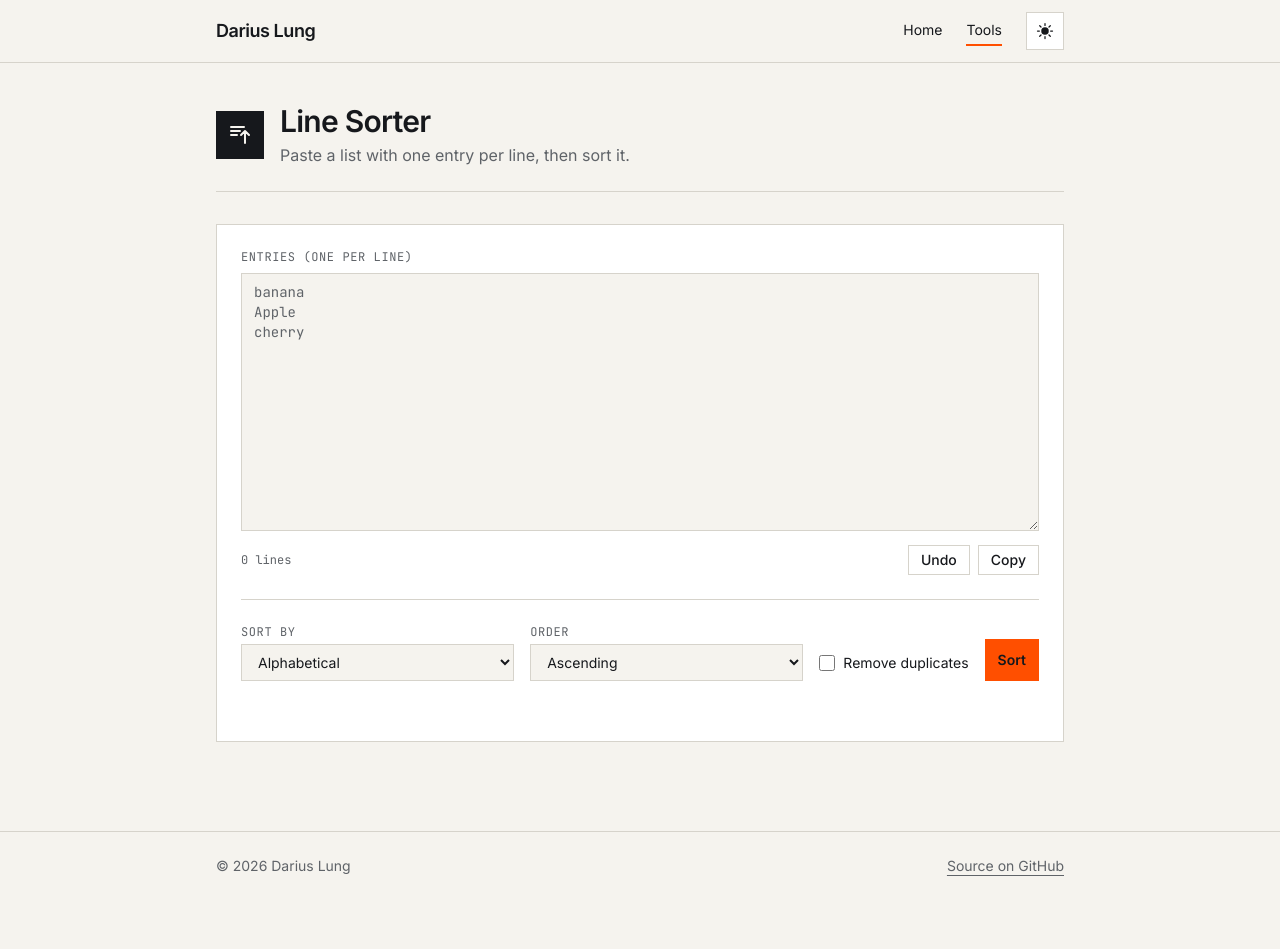
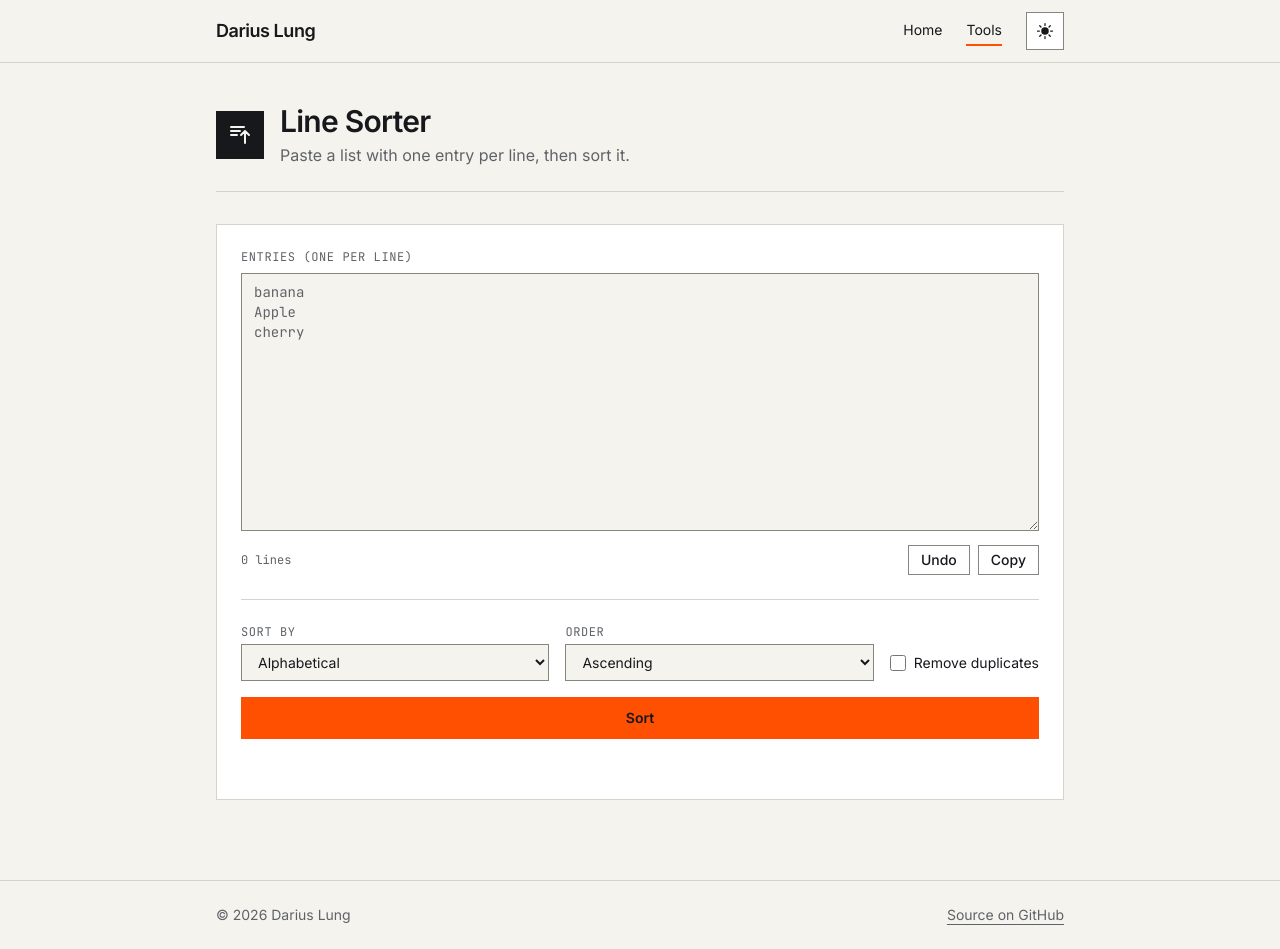
Before and after one commit to dariuslung/dariuslung.github.io, a Jekyll site: the page built from tools/line-sorter.html, in a window 1280 px wide. Built offline with Jekyll 4.4.1, drawn with Linux system fonts in a browser that asks for light colours; before the commit the page ends 900 px from its top, so only the background shows below that.

Commit message:
style: fix control contrast, chart, Spotify rows and primary buttons
Add a rule-strong token (3:1) for input and button borders, use signal-text for focus rings, and lift the dark surface. Draw the Weighted RNG chart at container width with ink bars and labels that tilt only when they collide. Stack Spotify playlist rows on narrow screens and give controls a 44px minimum height on touch devices. Make Line Sorter's Sort full width, make the home Copy button secondary and drop Compose. Rebuild styles.css.

```diff
--- a/assets/css/styles.css
+++ b/assets/css/styles.css
@@ -506,6 +506,7 @@
     --c-ink: 22 24 28;
     --c-muted: 95 99 104;
     --c-rule: 214 211 203;
+    --c-rule-strong: 135 133 128;
     --c-signal: 255 79 0;
     --c-signal-text: 194 59 0;
     --c-on-signal: 22 24 28;
@@ -514,10 +515,11 @@
 
   .dark {
     --c-paper: 11 13 16;
-    --c-surface: 18 21 26;
+    --c-surface: 23 27 33;
     --c-ink: 231 229 224;
     --c-muted: 154 160 166;
-    --c-rule: 38 42 49;
+    --c-rule: 48 53 61;
+    --c-rule-strong: 104 110 118;
     --c-signal: 255 79 0;
     --c-signal-text: 255 106 38;
     --c-on-signal: 22 24 28;
@@ -533,11 +535,12 @@
     counter-reset: section;
 }
 
+  /* signal-text rather than signal: the brighter orange is under 3:1 on paper. */
   :focus-visible {
   outline-style: solid;
   outline-width: 2px;
   outline-offset: 2px;
-  outline-color: rgb(var(--c-signal) / 1);
+  outline-color: rgb(var(--c-signal-text) / 1);
 }
 .container {
   width: 100%;
@@ -611,7 +614,7 @@
 .link:hover {
   text-decoration-thickness: 2px;
 }
-/* Static container. */
+/* Static container. Dividers and containers use the faint rule; controls use rule-strong (3:1). */
 .panel {
   border-width: 1px;
   --tw-border-opacity: 1;
@@ -640,7 +643,7 @@
   gap: 0.5rem;
   border-width: 1px;
   --tw-border-opacity: 1;
-  border-color: rgb(var(--c-rule) / var(--tw-border-opacity, 1));
+  border-color: rgb(var(--c-rule-strong) / var(--tw-border-opacity, 1));
   --tw-bg-opacity: 1;
   background-color: rgb(var(--c-surface) / var(--tw-bg-opacity, 1));
   padding-left: 0.75rem;
@@ -660,7 +663,7 @@
   gap: 0.5rem;
   border-width: 1px;
   --tw-border-opacity: 1;
-  border-color: rgb(var(--c-rule) / var(--tw-border-opacity, 1));
+  border-color: rgb(var(--c-rule-strong) / var(--tw-border-opacity, 1));
   --tw-bg-opacity: 1;
   background-color: rgb(var(--c-surface) / var(--tw-bg-opacity, 1));
   padding-left: 0.75rem;
@@ -719,7 +722,7 @@
   border-radius: 0px;
   border-width: 1px;
   --tw-border-opacity: 1;
-  border-color: rgb(var(--c-rule) / var(--tw-border-opacity, 1));
+  border-color: rgb(var(--c-rule-strong) / var(--tw-border-opacity, 1));
   --tw-bg-opacity: 1;
   background-color: rgb(var(--c-paper) / var(--tw-bg-opacity, 1));
   padding-left: 0.75rem;
@@ -741,14 +744,14 @@
 }
 .field:focus {
   --tw-border-opacity: 1;
-  border-color: rgb(var(--c-signal) / var(--tw-border-opacity, 1));
+  border-color: rgb(var(--c-signal-text) / var(--tw-border-opacity, 1));
   outline: 2px solid transparent;
   outline-offset: 2px;
   --tw-ring-offset-shadow: var(--tw-ring-inset) 0 0 0 var(--tw-ring-offset-width) var(--tw-ring-offset-color);
   --tw-ring-shadow: var(--tw-ring-inset) 0 0 0 calc(1px + var(--tw-ring-offset-width)) var(--tw-ring-color);
   box-shadow: var(--tw-ring-offset-shadow), var(--tw-ring-shadow), var(--tw-shadow, 0 0 #0000);
   --tw-ring-opacity: 1;
-  --tw-ring-color: rgb(var(--c-signal) / var(--tw-ring-opacity, 1));
+  --tw-ring-color: rgb(var(--c-signal-text) / var(--tw-ring-opacity, 1));
 }
 /* Small monospace metadata tag. */
 .tag {
@@ -1008,9 +1011,6 @@
 .items-center {
   align-items: center;
 }
-.justify-end {
-  justify-content: flex-end;
-}
 .justify-center {
   justify-content: center;
 }
@@ -1091,6 +1091,10 @@
 .border-rule {
   --tw-border-opacity: 1;
   border-color: rgb(var(--c-rule) / var(--tw-border-opacity, 1));
+}
+.border-rule-strong {
+  --tw-border-opacity: 1;
+  border-color: rgb(var(--c-rule-strong) / var(--tw-border-opacity, 1));
 }
 .border-signal {
   --tw-border-opacity: 1;
@@ -1182,10 +1186,6 @@
 .py-2 {
   padding-top: 0.5rem;
   padding-bottom: 0.5rem;
-}
-.py-2\.5 {
-  padding-top: 0.625rem;
-  padding-bottom: 0.625rem;
 }
 .py-3 {
   padding-top: 0.75rem;
@@ -1334,6 +1334,14 @@
   src: url('../fonts/jetbrains-mono-latin-400-normal.woff2') format('woff2');
 }
 
+/* Touch screens: keep controls at a comfortable tap height. */
+@media (pointer: coarse) {
+  .btn,
+  .field {
+    min-height: 44px;
+  }
+}
+
 @media (prefers-reduced-motion: reduce) {
   *, *::before, *::after {
     animation: none !important;
@@ -1389,12 +1397,8 @@
 
 @media (min-width: 640px) {
 
-  .sm\:col-span-2 {
-    grid-column: span 2 / span 2;
-  }
-
-  .sm\:mt-0 {
-    margin-top: 0px;
+  .sm\:col-span-3 {
+    grid-column: span 3 / span 3;
   }
 
   .sm\:w-24 {
@@ -1405,16 +1409,20 @@
     grid-template-columns: repeat(2, minmax(0, 1fr));
   }
 
+  .sm\:grid-cols-\[1fr_1fr_auto\] {
+    grid-template-columns: 1fr 1fr auto;
+  }
+
   .sm\:flex-row {
     flex-direction: row;
   }
 
-  .sm\:flex-nowrap {
-    flex-wrap: nowrap;
+  .sm\:items-center {
+    align-items: center;
   }
 
-  .sm\:items-center {
-    align-items: center;
+  .sm\:justify-between {
+    justify-content: space-between;
   }
 
   .sm\:gap-6 {
@@ -1454,14 +1462,3 @@
     grid-template-columns: repeat(4, minmax(0, 1fr));
   }
 }
-
-@media (min-width: 1024px) {
-
-  .lg\:col-span-1 {
-    grid-column: span 1 / span 1;
-  }
-
-  .lg\:grid-cols-\[1fr_1fr_auto_auto\] {
-    grid-template-columns: 1fr 1fr auto auto;
-  }
-}
--- a/index.html
+++ b/index.html
@@ -66,10 +66,7 @@
             <p class="label mb-1">Email</p>
             <a href="mailto:dariuslung.work@gmail.com" class="link font-mono text-sm sm:text-base break-all">dariuslung.work@gmail.com</a>
         </div>
-        <div class="flex gap-2">
-            <a href="mailto:dariuslung.work@gmail.com" class="btn">Compose</a>
-            <button id="copy-email" type="button" class="btn btn-primary hidden">Copy</button>
-        </div>
+        <button id="copy-email" type="button" class="btn hidden">Copy</button>
         <span id="copy-status" class="sr-only" role="status" aria-live="polite"></span>
     </div>
 
--- a/tailwind.config.js
+++ b/tailwind.config.js
@@ -19,6 +19,7 @@
         ink: token('ink'),
         muted: token('muted'),
         rule: token('rule'),
+        'rule-strong': token('rule-strong'),
         signal: token('signal'),
         'signal-text': token('signal-text'),
         'on-signal': token('on-signal'),
--- a/tools/line-sorter.html
+++ b/tools/line-sorter.html
@@ -27,7 +27,7 @@
             </div>
         </div>
 
-        <div class="mt-6 pt-6 border-t border-rule grid grid-cols-1 sm:grid-cols-2 lg:grid-cols-[1fr_1fr_auto_auto] gap-4 items-end">
+        <div class="mt-6 pt-6 border-t border-rule grid grid-cols-1 sm:grid-cols-[1fr_1fr_auto] gap-4 items-end">
             <div>
                 <label for="ls_criteria" class="label block mb-1">Sort by</label>
                 <select id="ls_criteria" class="field w-full cursor-pointer">
@@ -49,7 +49,7 @@
                 <input id="ls_dedupe" type="checkbox" class="w-4 h-4 accent-signal">
                 Remove duplicates
             </label>
-            <button id="ls_sort" type="button" class="btn btn-primary !py-2.5 font-semibold sm:col-span-2 lg:col-span-1">Sort</button>
+            <button id="ls_sort" type="button" class="btn btn-primary !py-2.5 font-semibold sm:col-span-3">Sort</button>
         </div>
 
         <p id="ls_note" class="text-sm text-muted mt-4 min-h-[1.25rem]" role="status" aria-live="polite"></p>
--- a/tools/weighted-rng.html
+++ b/tools/weighted-rng.html
@@ -33,7 +33,7 @@
 
         <div id="input_container" class="space-y-2 mb-4"></div>
 
-        <button id="add_input_btn" class="w-full py-2.5 border border-dashed border-rule text-sm text-muted hover:border-ink hover:text-ink font-medium flex items-center justify-center gap-2" type="button">
+        <button id="add_input_btn" class="w-full py-3 border border-dashed border-rule-strong text-sm text-muted hover:border-ink hover:text-ink font-medium flex items-center justify-center gap-2" type="button">
             <svg class="w-4 h-4" fill="none" stroke="currentColor" viewBox="0 0 24 24" aria-hidden="true"><path stroke-linecap="round" stroke-linejoin="round" stroke-width="2" d="M12 4v16m8-8H4"></path></svg>
             Add New Item
         </button>
```
Also changed, not shown: AGENTS.md (+1 -1 lines), assets/css/input.css (+18 -7 lines), assets/js/spotify-sorter.js (+4 -4 lines), assets/js/weighted-rng.js (+35 -18 lines).
